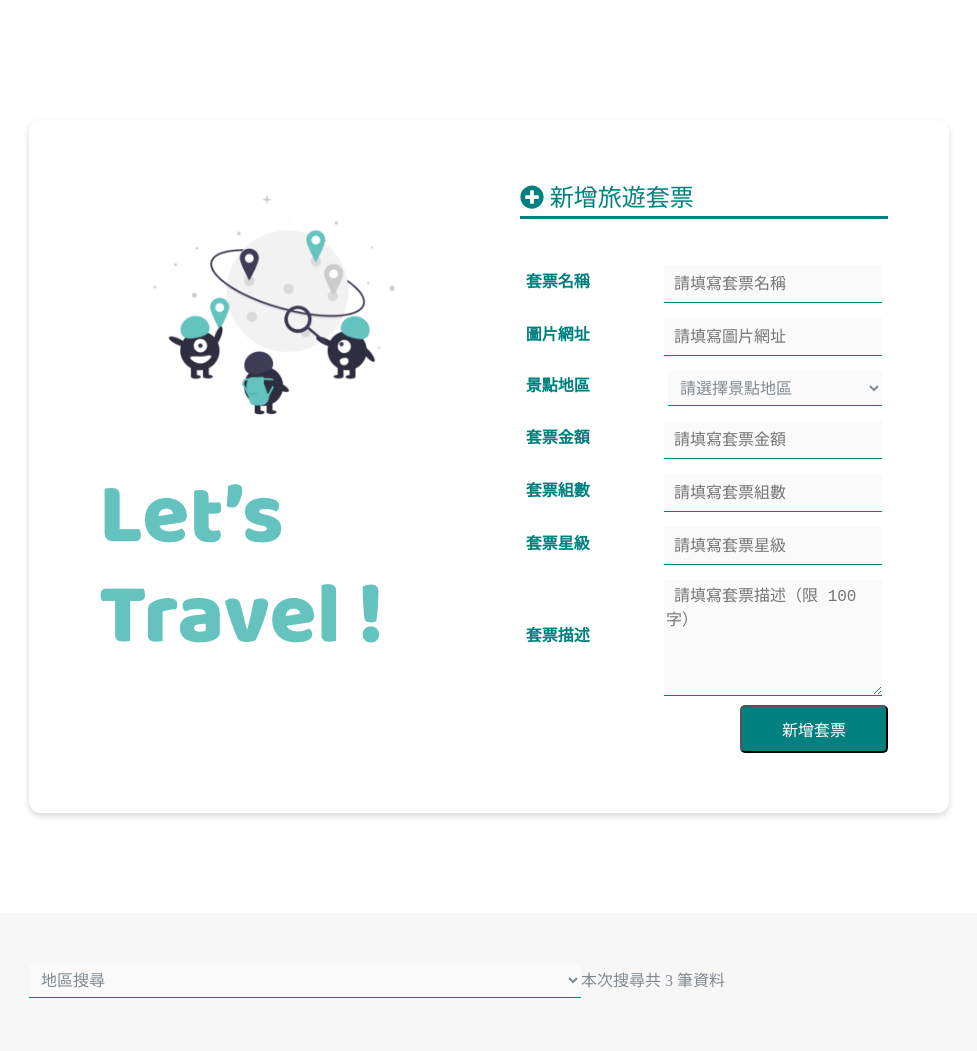
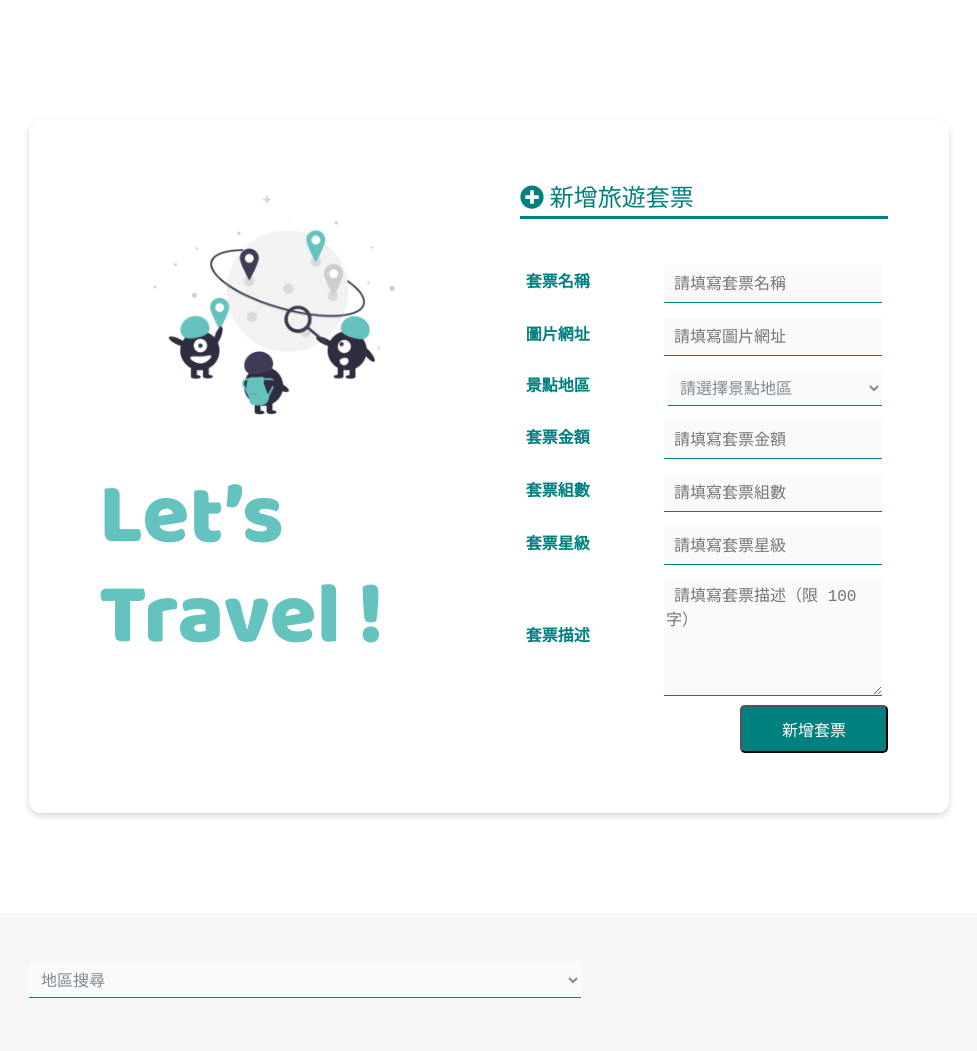
Before and after one commit to Evalin0316/JS_Let-s-Travel, a plain HTML site: page index.html in a window 1280 px wide. Shown: the whole page, without its empty margins (151-1128 px from the left). Drawn offline with nearby package versions, Linux system fonts and the light colour scheme; no server answers.

Commit message:
adjust html

```diff
--- a/index.html
+++ b/index.html
@@ -122,7 +122,7 @@
       <option value="台中">台中</option>
       <option value="高雄">高雄</option>
     </select>
-    <p id="searchResult-text">本次搜尋共 3 筆資料</p>
+    <p id="searchResult-text"></p>
   </div>
   <!-- 套票卡片區 -->
   <ul class="ticketCard-area">
```
